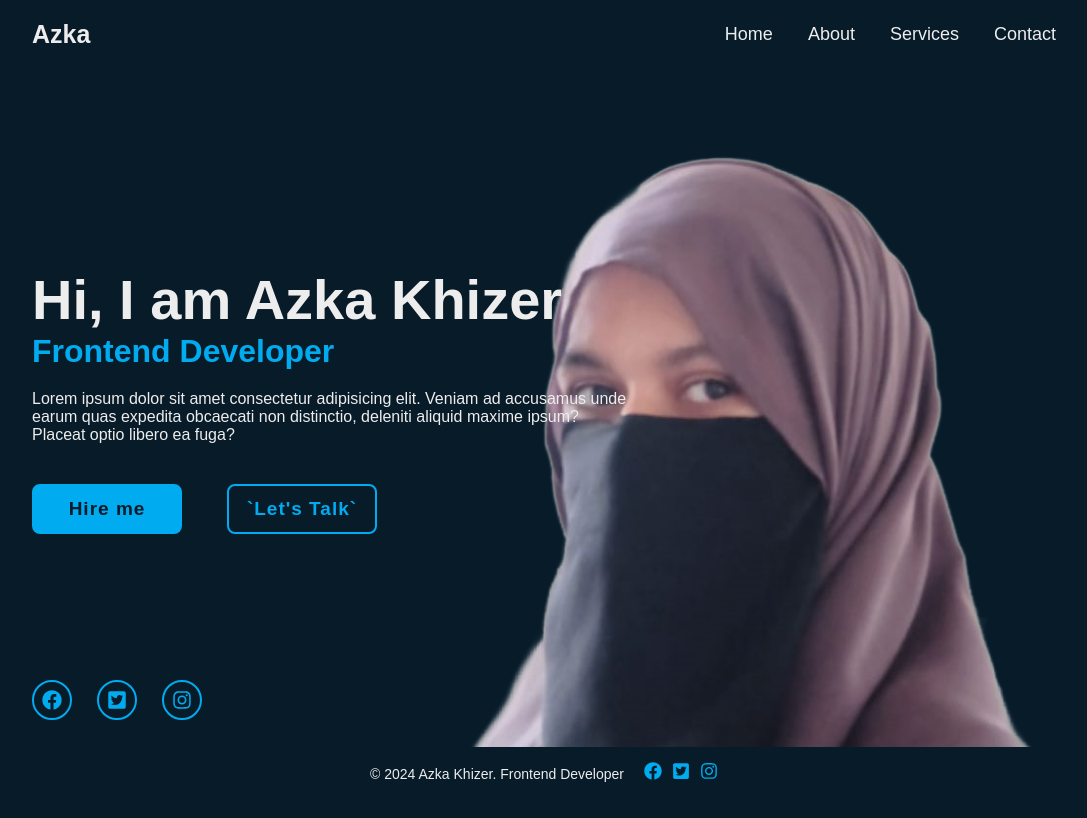
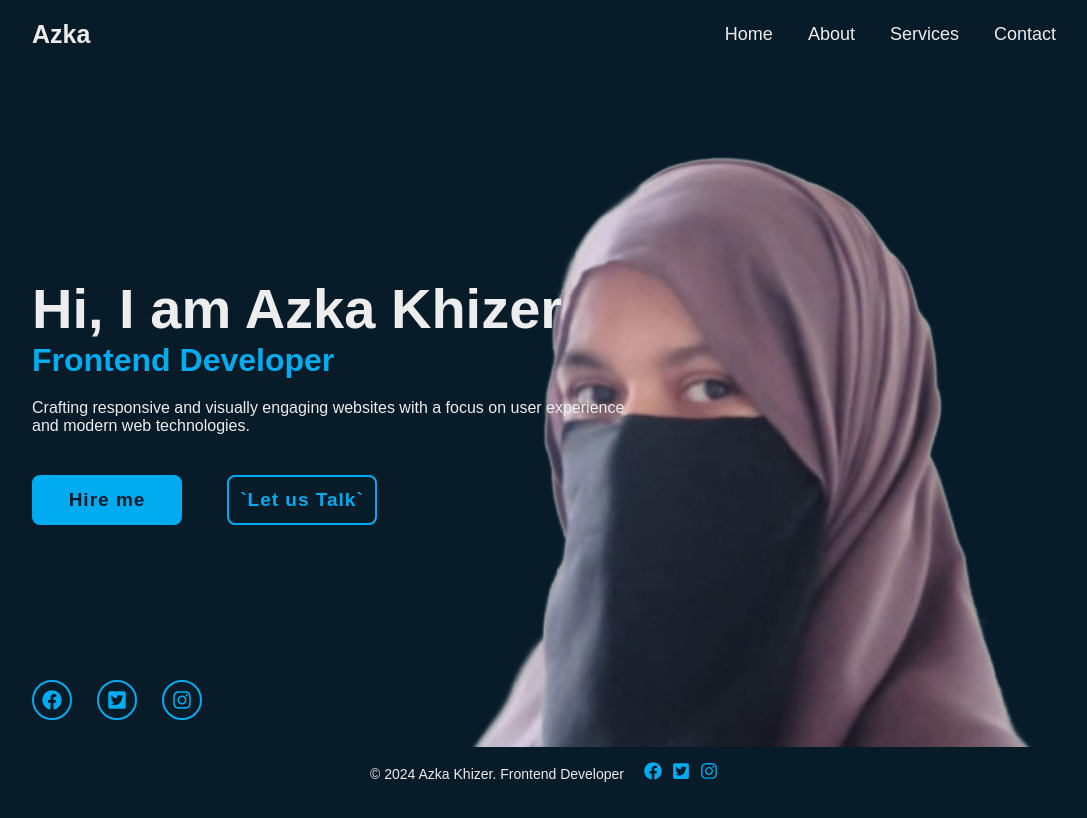
Before and after one commit to AzkaKhizer/portfolio-customCSS, a Next.js app: page / in a window 1280 px wide. Shown: the top 818 px of the page, without its empty margins (96-1183 px from the left). Built offline with nearby package versions, Linux system fonts and the light colour scheme.

Commit message:
page.tsx

```diff
--- a/src/app/page.tsx
+++ b/src/app/page.tsx
@@ -9,10 +9,10 @@ export default function Home() {
     <div className='home-content'>
       <h1>Hi, I am Azka Khizer</h1>
       <h2>Frontend Developer</h2>
-      <p>Lorem ipsum dolor sit amet consectetur adipisicing elit. Veniam ad accusamus unde earum quas expedita obcaecati non distinctio, deleniti aliquid maxime ipsum? Placeat optio libero ea fuga?</p>
+      <p>Crafting responsive and visually engaging websites with a focus on user experience and modern web technologies.</p>
       <div className="btn-box">
         <a href='/Contact'>Hire me</a>
-        <a href="/Contact">`Let's Talk`</a>
+        <a href="/Contact">`Let us Talk`</a>
       </div>
     </div>
     <div className='icons'>
```
